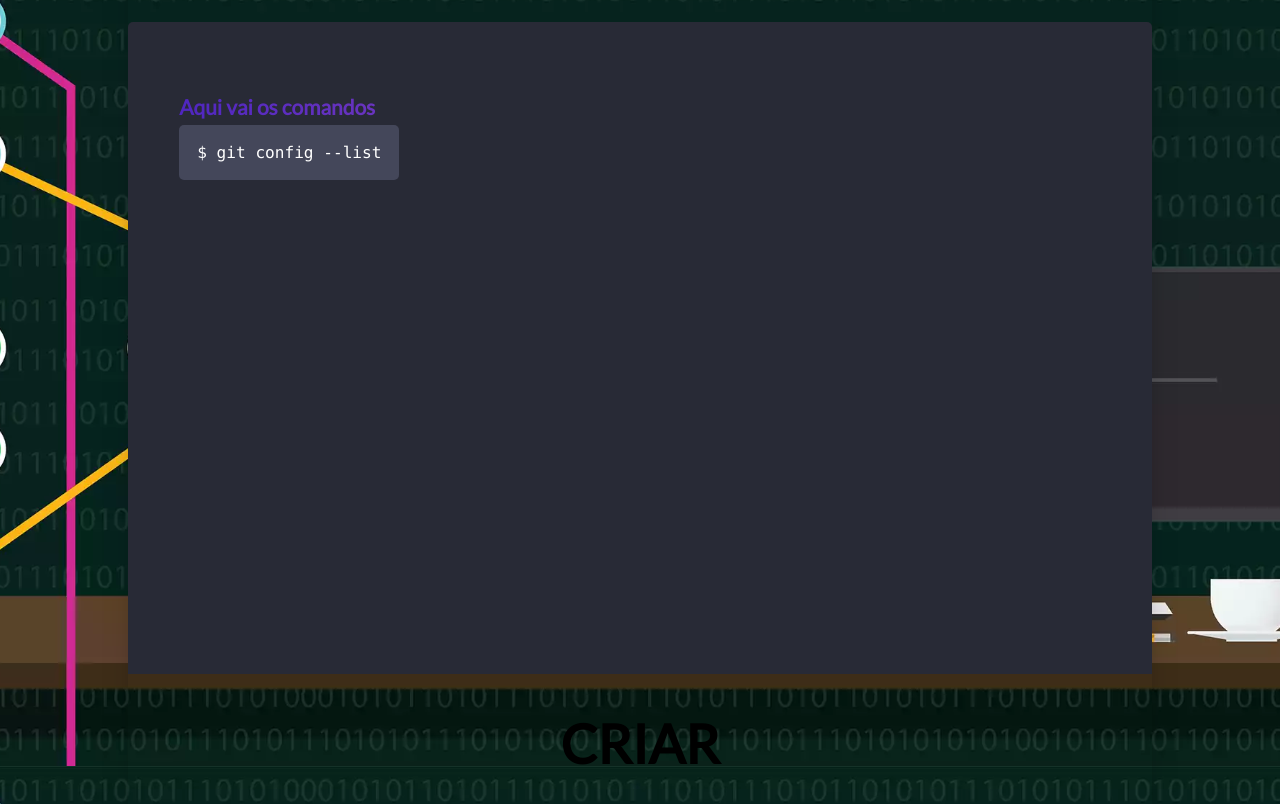
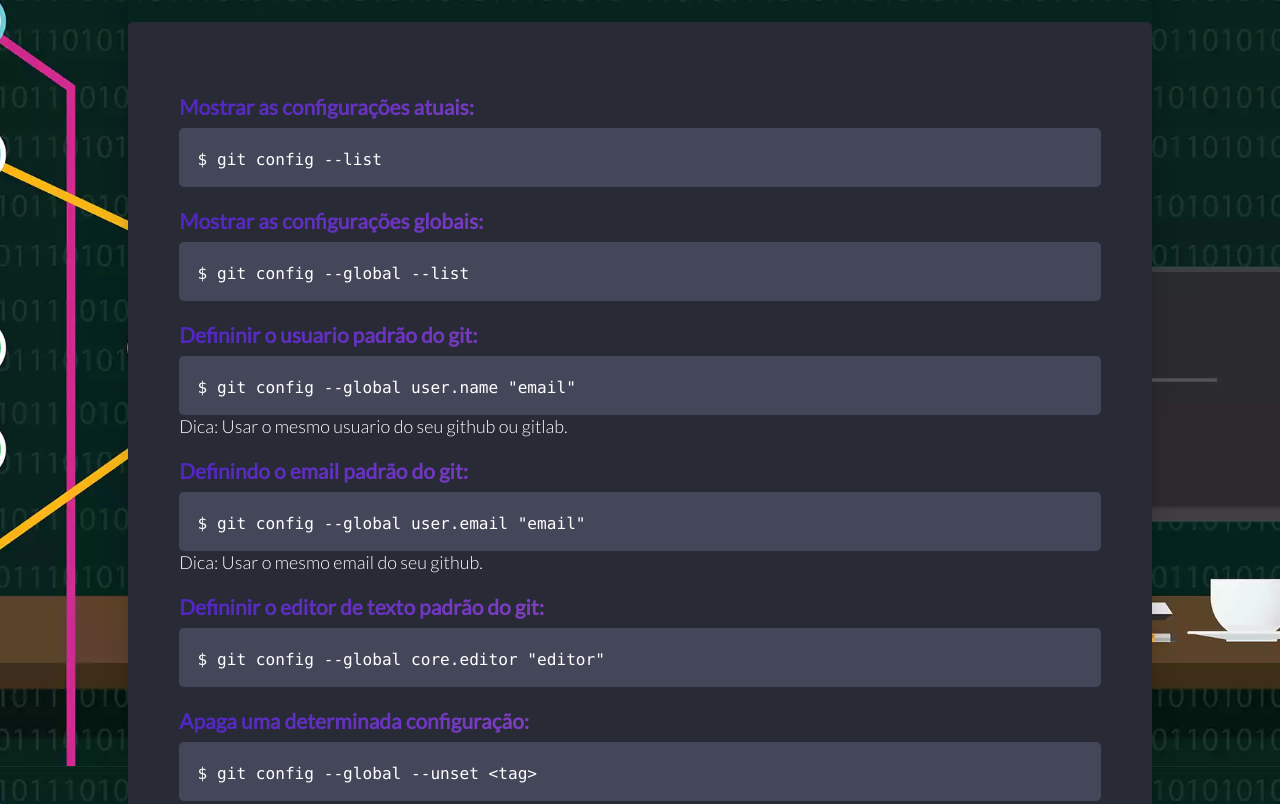
Before and after one commit to carlostomazin/git-comandos-e-dicas, a plain HTML site: page docs/index.html in a window 1280 px wide. Shown: the part 834-1638 px from the top of the page. Drawn offline with Linux system fonts and the light colour scheme.

Commit message:
Adiciona comandos de configuracao

```diff
--- a/docs/css/style.css
+++ b/docs/css/style.css
@@ -90,14 +90,18 @@ h1{
   -webkit-text-fill-color: transparent;
   -moz-background-clip: text;
   -moz-text-fill-color: transparent;
+  margin-bottom: 1%;
 }
 
 code {
   font-family: 'lucida console';
   color: rgb(255, 255, 255);
+  font-size: 90%;
+}
+
+.sizecode{
   background-color: #44475a;
-  padding: 18px;
-  font-size: 90%;
+  padding: 2%;
   border-radius: 5px;
 }
 
--- a/docs/index.html
+++ b/docs/index.html
@@ -38,14 +38,32 @@
 
             </div>
         </div>
-        <!-- inico -->
+        <!-- inico padding: 18px;-->
         <div class="title">
             <h1><b>CONFIGURAÇÃO</b></h1>
         </div>
 
         <div class="jumbotron">
-            <h3 class="gradient-text"> Aqui vai os comandos</h3>
-            <code>$ git config --list</code>
+            <h3 class="gradient-text">Mostrar as configurações atuais:</h3>
+            <div class="sizecode"> <code>$ git config --list</code> </div>
+
+            <h3 class="gradient-text">Mostrar as configurações globais:</h3>
+            <div class="sizecode"> <code>$ git config --global --list</code> </div>
+
+            <h3 class="gradient-text">Defininir o usuario padrão do git:</h3>
+            <div class="sizecode"> <code>$ git config --global user.name "email"</code> </div>
+            Dica: Usar o mesmo usuario do seu github ou gitlab.
+
+            <h3 class="gradient-text">Definindo o email padrão do git:</h3>
+            <div class="sizecode"> <code>$ git config --global user.email "email"</code> </div>
+            Dica: Usar o mesmo email do seu github.
+
+            <h3 class="gradient-text">Defininir o editor de texto padrão do git:</h3>
+            <div class="sizecode"> <code>$ git config --global core.editor "editor"</code> </div>
+
+            <h3 class="gradient-text">Apaga uma determinada configuração:</h3>
+            <div class="sizecode"> <code>$ git config --global --unset &lttag&gt</code> </div>
+            Dica: No lugar da tag coloca oque quer mudar (EX: core.editor).
 
 
 
```
